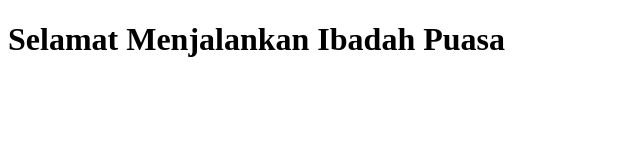
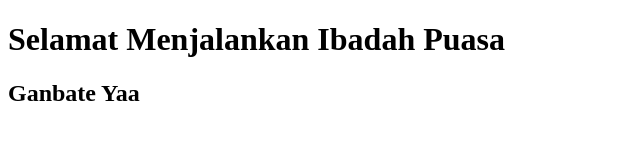
Before and after one commit to 16110396/amikom, a plain HTML site: page Index.html in a window 1280 px wide. Shown: the whole page, without its empty margins (0-640 px from the left). Drawn offline with Linux system fonts and the light colour scheme.

Commit message:
tambah h2

```diff
--- a/Index.html
+++ b/Index.html
@@ -5,5 +5,6 @@
 </head>
 <body>
 		<h1>Selamat Menjalankan Ibadah Puasa</h1>
+		<h2>Ganbate Yaa</h2>
 </body>
 </html>
```
